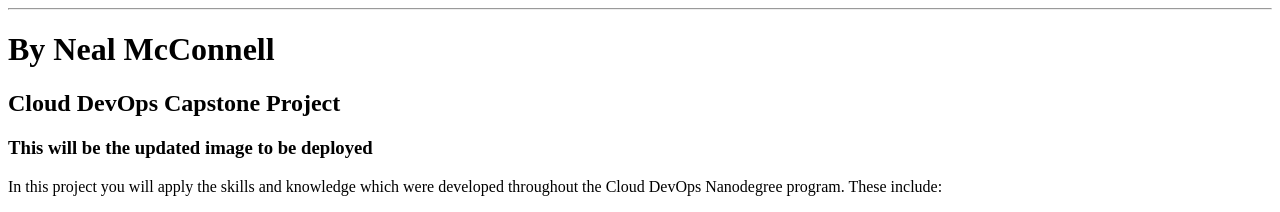
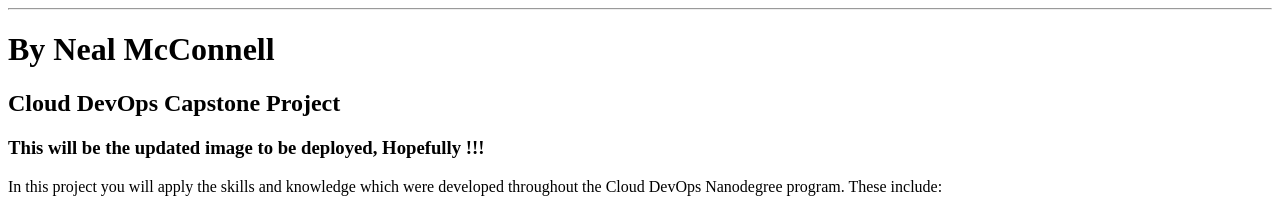
Before and after one commit to SLD217/UdacityCapstone, a plain HTML site: page app/index.html in a window 1280 px wide. Shown: the top 212 px of the page. Drawn offline with Linux system fonts and the light colour scheme.

Commit message:
Committer: EC2 Default User <ec2-user@ip-172-31-33-149.eu-west-1.compute.internal> 	modified:   app/index.html

```diff
--- a/app/index.html
+++ b/app/index.html
@@ -15,7 +15,7 @@
 
 <H2>Cloud DevOps Capstone Project</H2>
 
-<H3>This will be the updated image to be deployed</H3>
+<H3>This will be the updated image to be deployed, Hopefully !!!</H3>
 
 <P> In this project you will apply the skills and knowledge which were developed throughout the Cloud DevOps Nanodegree program. These include:
 
```
